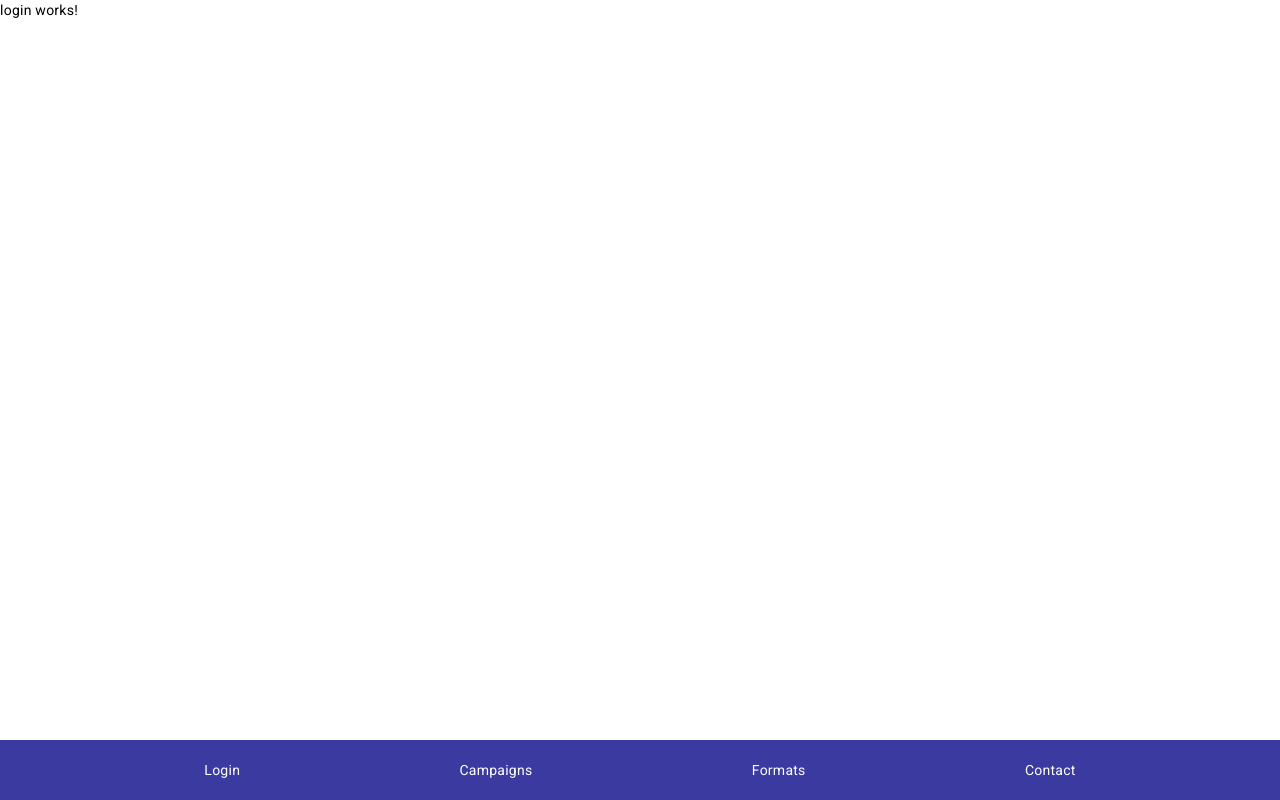
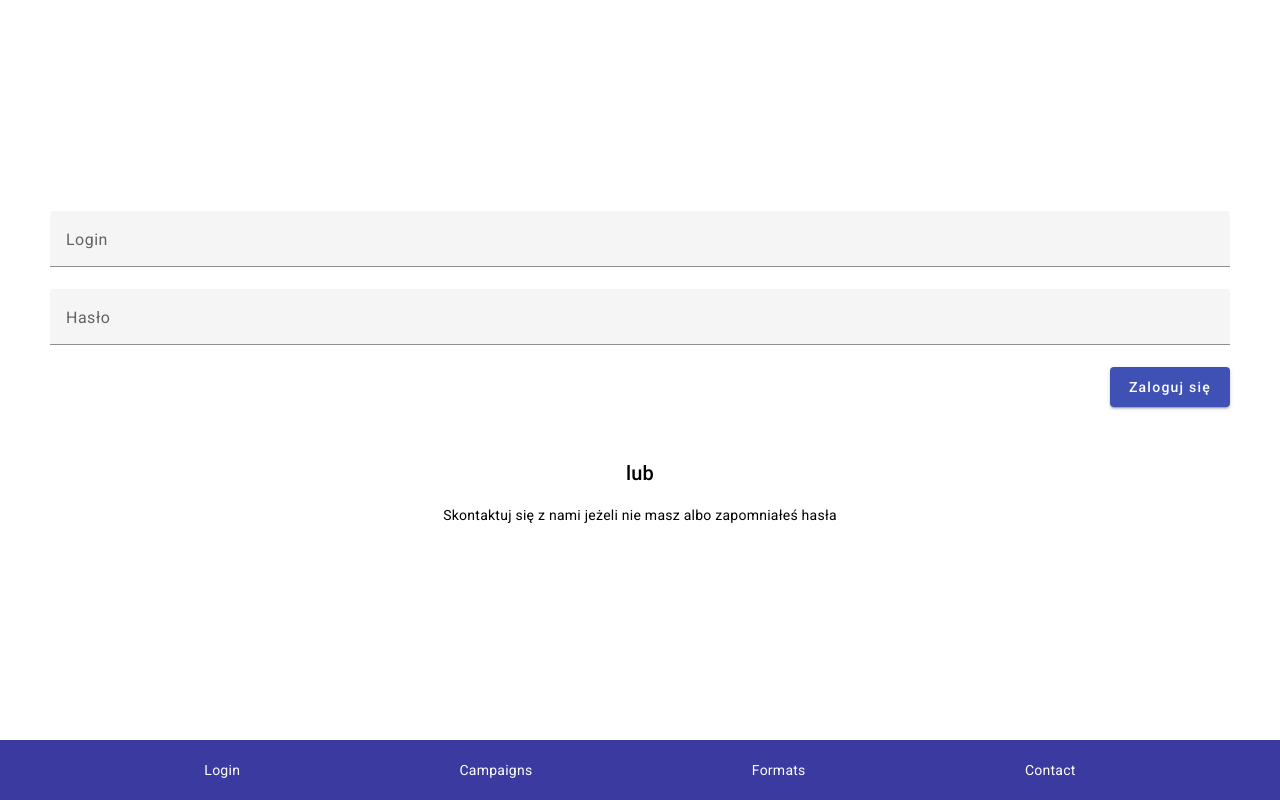
Before and after one commit to RadoslawMikus/mobiem-app, an Angular app: page /login in a window 1280 px wide. Built offline with nearby package versions, Linux system fonts and the light colour scheme.

Commit message:
Added sample login form

```diff
--- a/src/app/app.component.scss
+++ b/src/app/app.component.scss
@@ -6,3 +6,10 @@ app-navigation {
   display: block;
   background-color: rgb(58, 58, 161);
 }
+
+.content {
+  display: block;
+  height: 92%;
+  width: 100%;
+  overflow: auto;
+}
--- a/src/app/components/login/login.component.html
+++ b/src/app/components/login/login.component.html
@@ -1 +1,20 @@
-<p>login works!</p>
+<div class="login">
+  <form class="example-form">
+    <mat-form-field class="example-full-width">
+      <mat-label>Login</mat-label>
+      <input matInput placeholder="Adres e-mail" />
+    </mat-form-field>
+
+    <mat-form-field class="example-full-width">
+      <mat-label>Hasło</mat-label>
+      <input matInput placeholder="Twoje hasło" />
+    </mat-form-field>
+    <button mat-raised-button color="primary" class="login-btn">
+      Zaloguj się
+    </button>
+  </form>
+
+  <h2>lub</h2>
+
+  <p>Skontaktuj się z nami jeżeli nie masz albo zapomniałeś hasła</p>
+</div>
--- a/src/app/components/login/login.component.scss
+++ b/src/app/components/login/login.component.scss
@@ -0,0 +1,33 @@
+.login {
+  display: flex;
+  flex-direction: column;
+  justify-content: center;
+  height: 100%;
+  width: 100%;
+}
+
+form {
+  display: flex;
+  flex-direction: column;
+  align-items: flex-end;
+  padding: 0 50px 50px;
+}
+.example-full-width {
+  width: 100%;
+  border: 0;
+}
+
+.login-btn {
+  height: 40px;
+  width: 120px;
+}
+
+h2 {
+  text-align: center;
+}
+
+p {
+  width: 80%;
+  margin: 0 auto;
+  text-align: center;
+}
--- a/src/styles.scss
+++ b/src/styles.scss
@@ -1,4 +1,6 @@
 /* You can add global styles to this file, and also import other style files */
+@import "~@angular/material/prebuilt-themes/indigo-pink.css";
+
 * {
   padding: 0;
   margin: 0;
@@ -11,16 +13,10 @@ body {
   width: 100%;
 }
 
+body {
+  font-family: Roboto, "Helvetica Neue", sans-serif;
+}
+
 a {
   text-decoration: none;
 }
-
-.content {
-  display: block;
-  height: 92%;
-  width: 100%;
-  overflow: auto;
-}
-
-html, body { height: 100%; }
-body { margin: 0; font-family: Roboto, "Helvetica Neue", sans-serif; }
```
Also changed, not shown: src/app/app.module.ts (+11 -2 lines).
